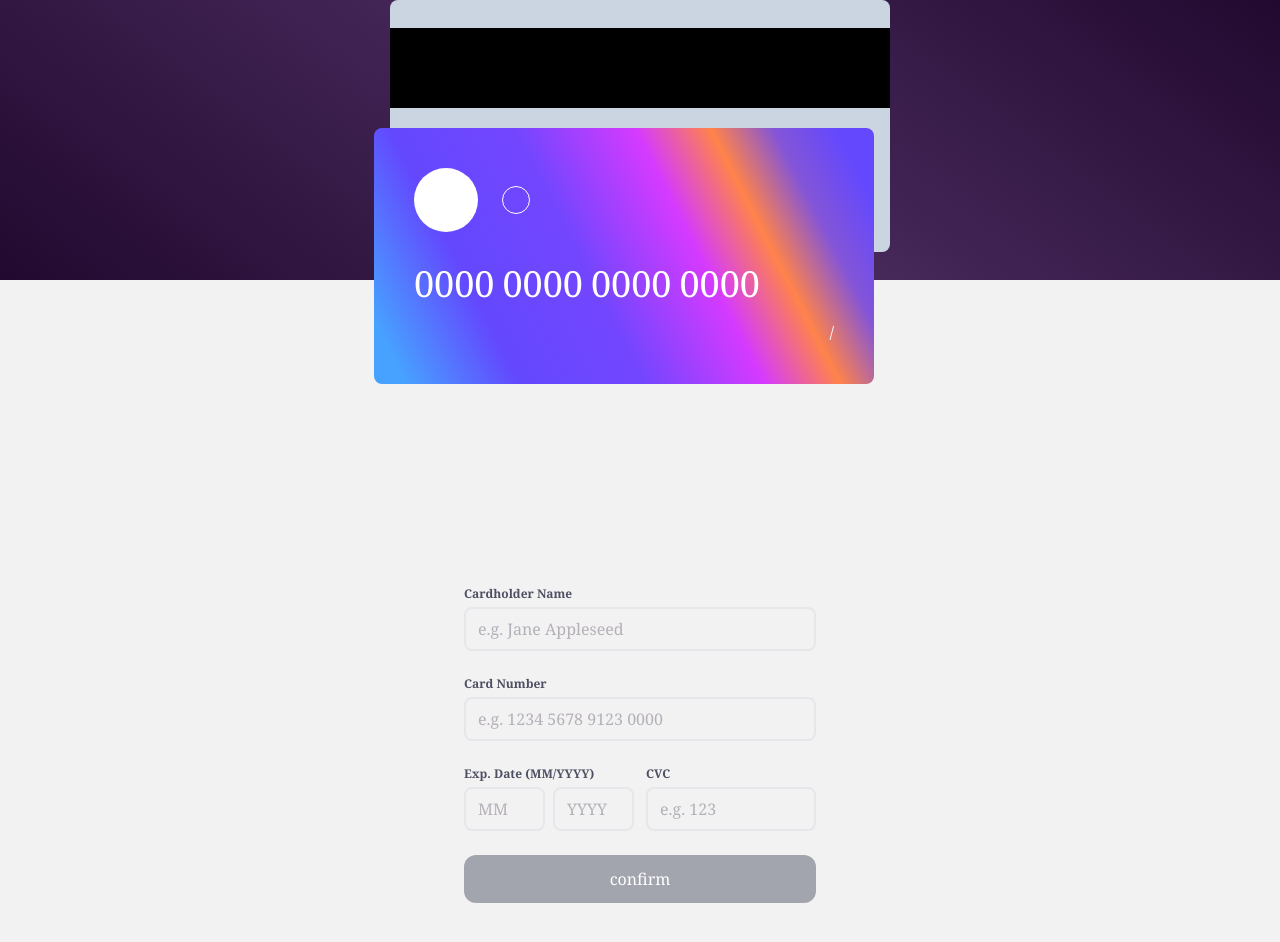
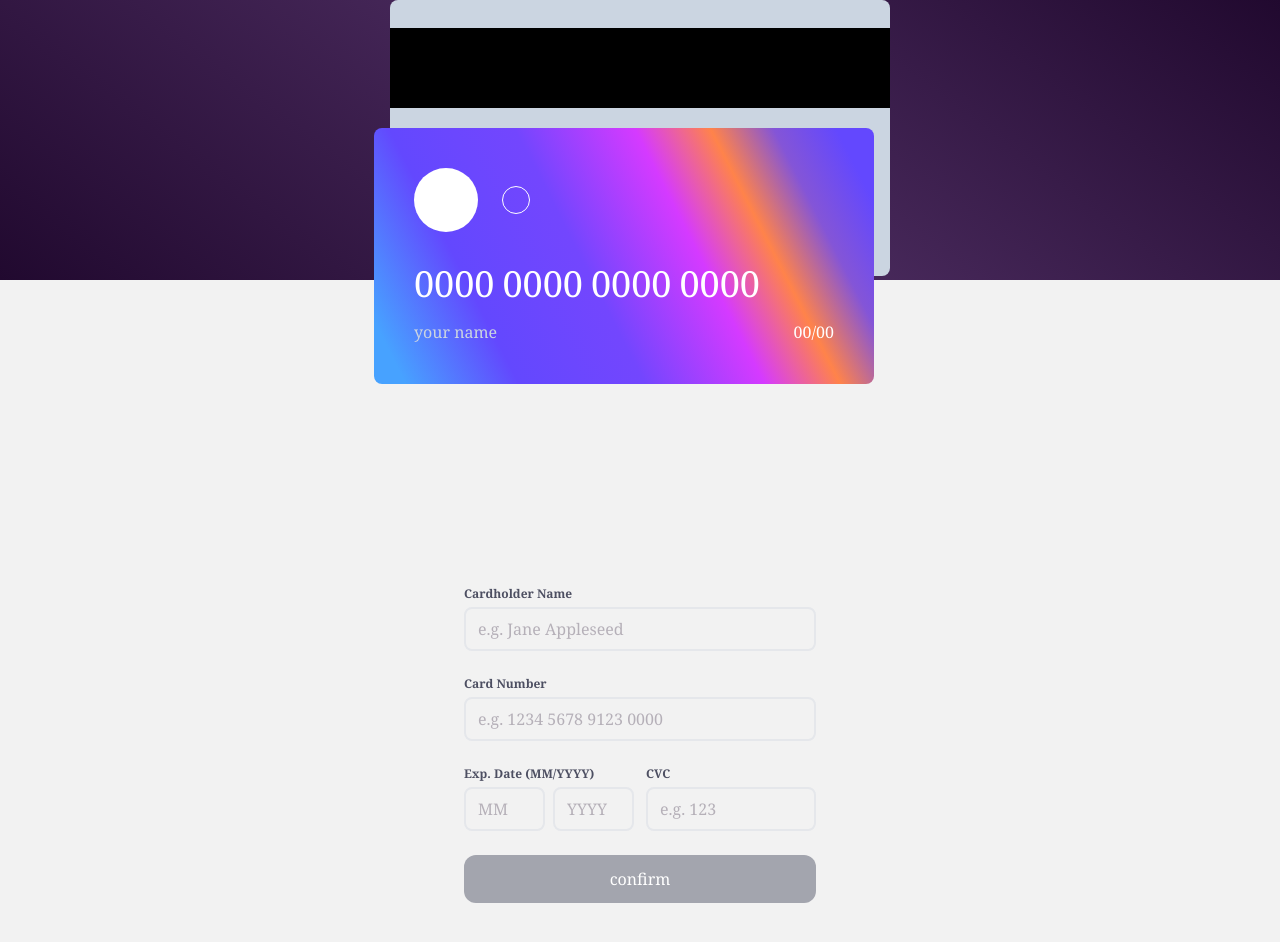
Before and after one commit to mohammadreza0110/interactive-card-details-form, a React (Create React App) app: page / in a window 1280 px wide. Shown: the top 942 px of the page. Built offline with nearby package versions, Linux system fonts and the light colour scheme.

Commit message:
default values for items

```diff
--- a/src/components/BackCard.jsx
+++ b/src/components/BackCard.jsx
@@ -6,7 +6,7 @@ export default function BackCard({ CVC }) {
       <div className="w-full h-12 bg-black xl:h-20"></div>
       <div className="xl:w-[420px] px-6 m-auto">
         <div className="xl:p-3 p-2.5 text-right text-white rounded-md xl:mb-9 mt-5 xl:mt-7 bg-slate-400 mb-10">
-          {CVC}
+          {CVC ? CVC : "1111"}
         </div>
 
         <div className="flex-col hidden m-auto xl:flex xl:w-6/12 gap-y-2">
--- a/src/components/FrontCard.jsx
+++ b/src/components/FrontCard.jsx
@@ -28,9 +28,11 @@ export default function FrontCard({ name, cardNumber, year, month }) {
             )}
           </div>
           <div className="flex justify-between">
-            <div className="text-white">{name}</div>
             <div className="text-white">
-              {year}/{month}
+              {name ? name : <span className="text-slate-300">your name</span>}
+            </div>
+            <div className="text-white">
+              {year ? year : "00"}/{month ? month : "00"}
             </div>
           </div>
         </div>
```
